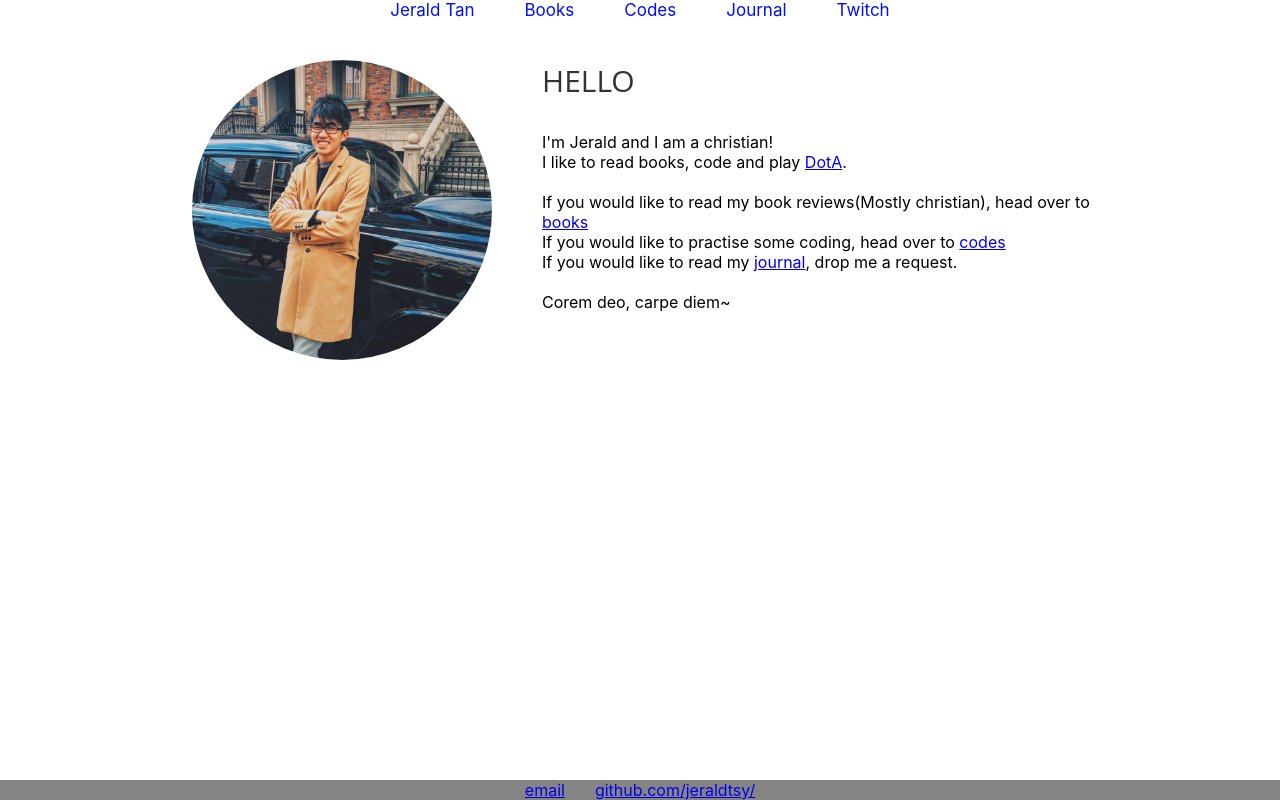
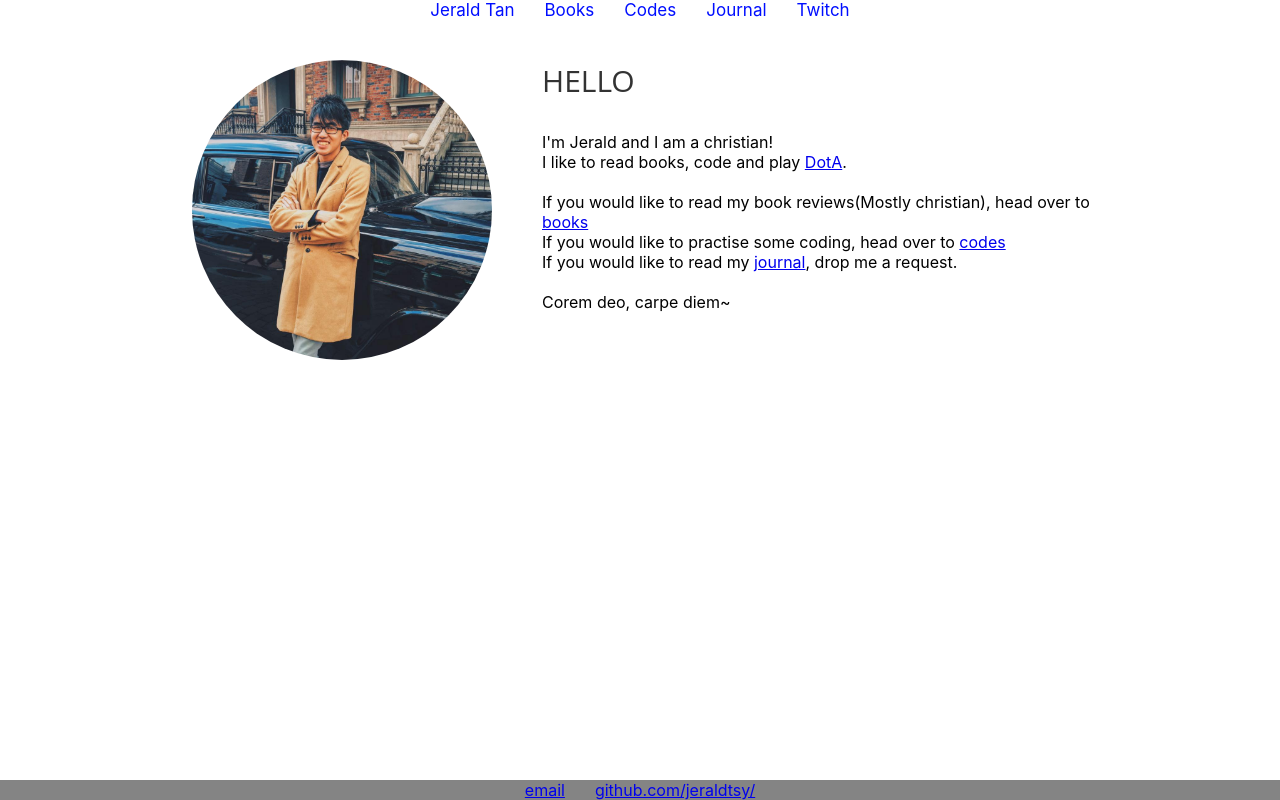
Before and after one commit to jeraldtsy/jeraldtsy, a React (Create React App) app: page / in a window 1280 px wide. Built offline with nearby package versions, Linux system fonts and the light colour scheme.

Commit message:
reduced padding

```diff
--- a/src/App.css
+++ b/src/App.css
@@ -50,7 +50,7 @@ p {
    text-align: center;
    text-decoration: none;
    font-size: 17px;
-   padding: 25px;
+   padding: 15px;
 }
 
 .header a:hover {
```
